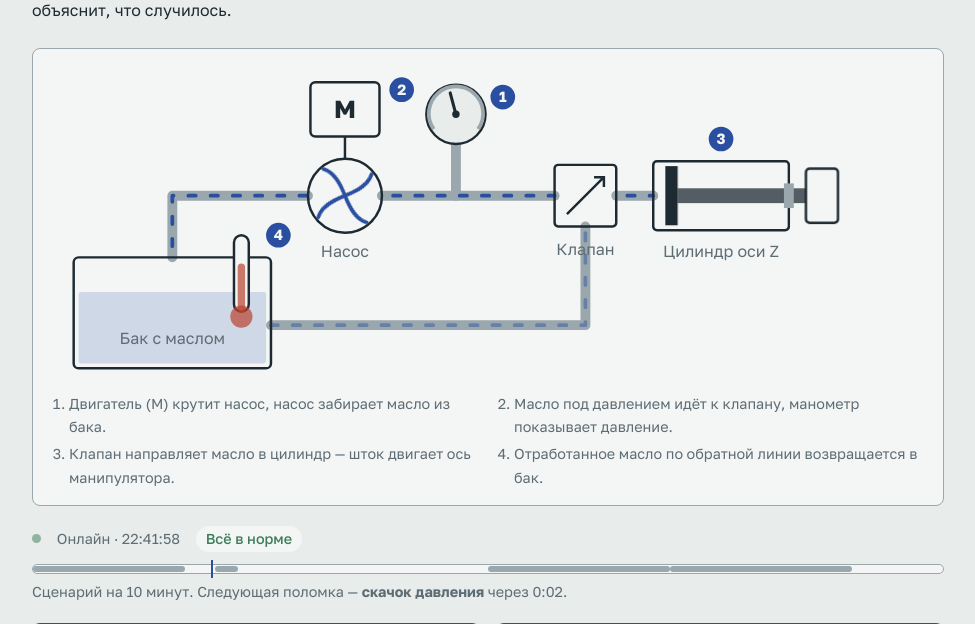
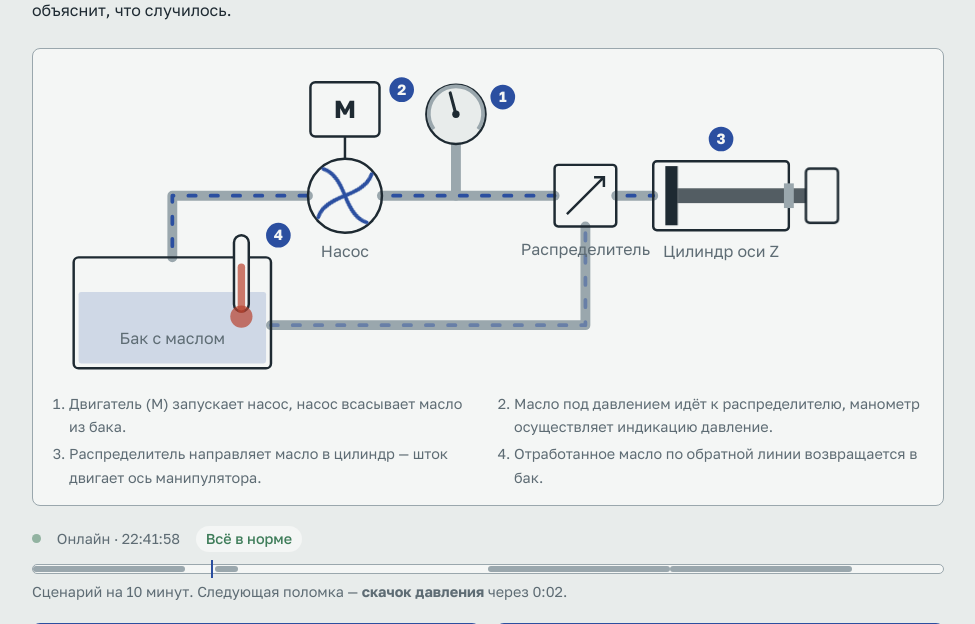
Before and after one commit to KudinovArtemilus/portfolio-django, a Django app: page /demo/ in a window 1280 px wide. Shown: the part 288-912 px from the top of the page, without its empty margins (152-1127 px from the left). Run offline with Django 5.2, Linux system fonts and the light colour scheme.

Commit message:
docs(demo): engineering terms in schematic legend

```diff
--- a/templates/demo/page.html
+++ b/templates/demo/page.html
@@ -21,7 +21,7 @@
     <section class="plant" aria-label="Схема гидростанции">
         <div class="plant-scroll">
         <svg viewBox="10 44 712 256" role="img" aria-labelledby="plant-title">
-            <title id="plant-title">Схема: бак, насос с двигателем, манометр, клапан и цилиндр оси</title>
+            <title id="plant-title">Схема: бак, насос с двигателем, манометр, распределитель и цилиндр оси</title>
 
             <!-- Трубы: основная линия и обратная -->
             <path class="pipe" d="M110 200 V150 H220"/>
@@ -78,7 +78,7 @@
             <g>
                 <rect class="part" x="420" y="125" width="50" height="50" rx="3"/>
                 <path class="part" d="M430 165 L460 135 M452 135 H460 V143"/>
-                <text class="part-label" x="445" y="198" text-anchor="middle">Клапан</text>
+                <text class="part-label" x="445" y="198" text-anchor="middle">Распределитель</text>
             </g>
 
             <!-- Цилиндр, поршень и шток оси -->
@@ -103,9 +103,9 @@
         <p class="plant-hint">Схему можно листать вбок →</p>
 
         <ol class="plant-legend">
-            <li>Двигатель (M) крутит насос, насос забирает масло из бака.</li>
-            <li>Масло под давлением идёт к клапану, манометр показывает давление.</li>
-            <li>Клапан направляет масло в цилиндр — шток двигает ось манипулятора.</li>
+            <li>Двигатель (M) запускает насос, насос всасывает масло из бака.</li>
+            <li>Масло под давлением идёт к распределителю, манометр осуществляет индикацию давление.</li>
+            <li>Распределитель направляет масло в цилиндр — шток двигает ось манипулятора.</li>
             <li>Отработанное масло по обратной линии возвращается в бак.</li>
         </ol>
     </section>
```
